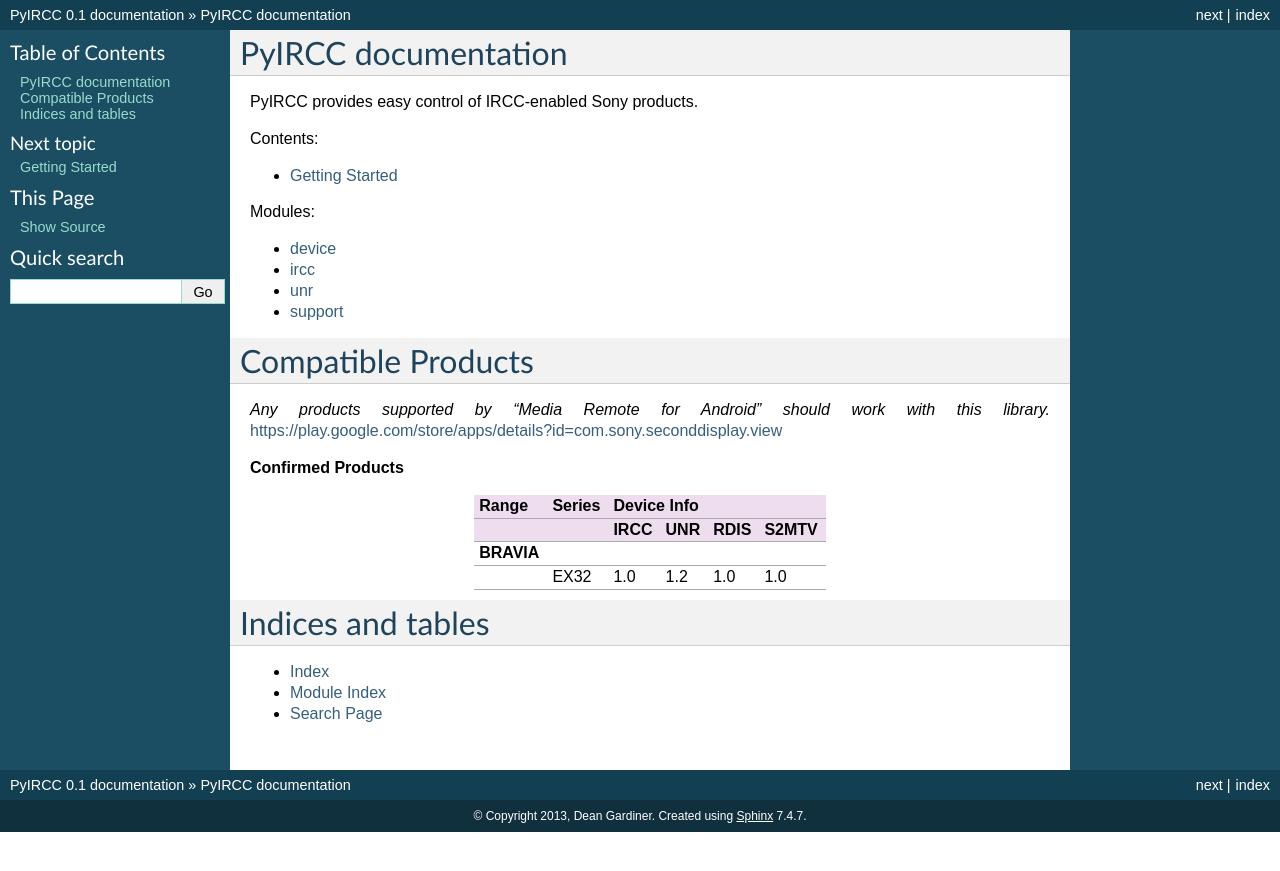
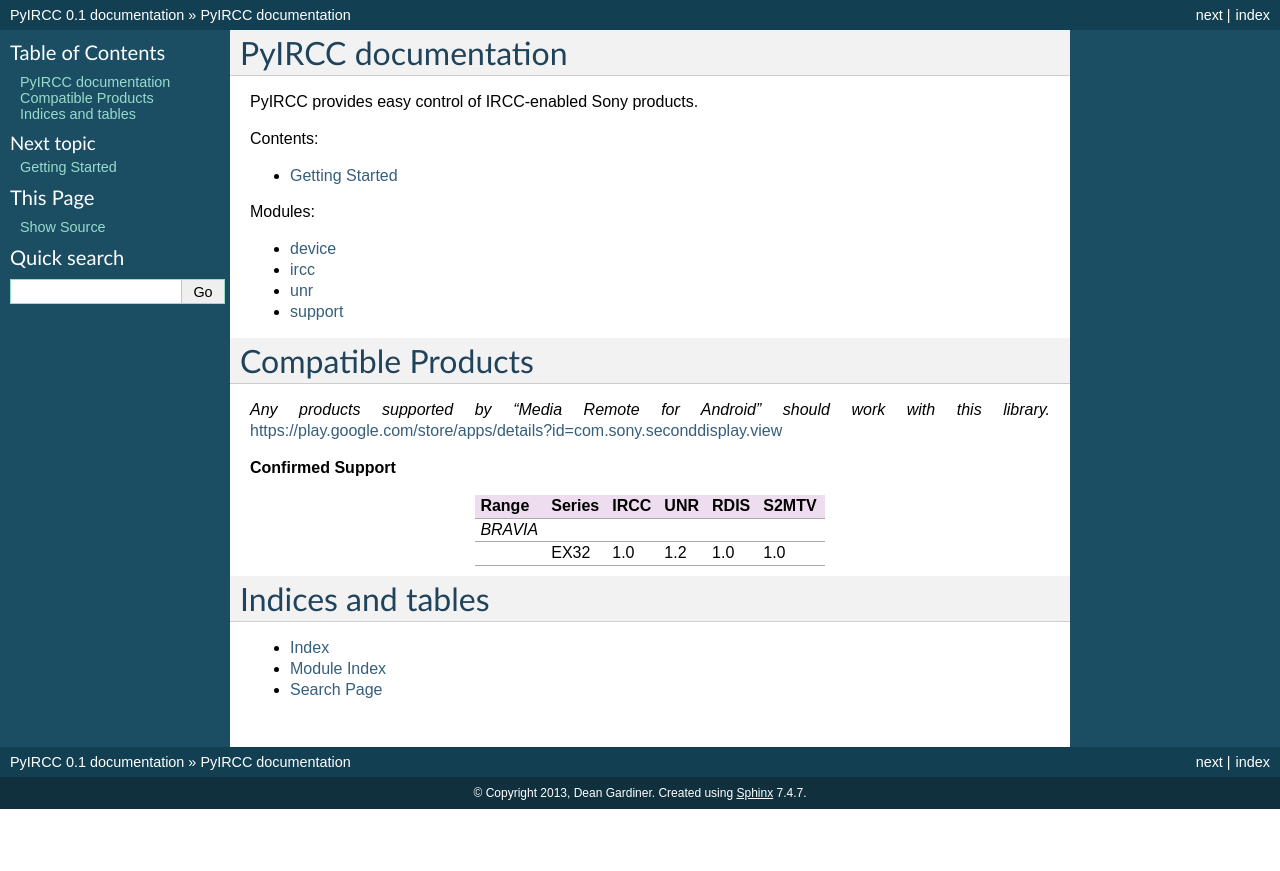
Before and after one commit to fuzeman/PyIRCC, a Sphinx documentation site: the page built from docs/index.rst, in a window 1280 px wide. Shown: the top 871 px of the page. Built offline with Sphinx 7.4.7, drawn with Linux system fonts in a browser that asks for light colours; formulas are drawn with MathJax 3.

Commit message:
Minor changes to [docs/index.rst] support table.

```diff
--- a/docs/index.rst
+++ b/docs/index.rst
@@ -26,14 +26,12 @@
 https://play.google.com/store/apps/details?id=com.sony.seconddisplay.view
 
 
-**Confirmed Products**
+**Confirmed Support**
 
-+------------------------+------------+---------------------------+
-| Range                  | Series     | Device Info               |
 +------------------------+------------+------+-----+------+-------+
-|                        |            | IRCC | UNR | RDIS | S2MTV |
+| Range                  | Series     | IRCC | UNR | RDIS | S2MTV |
 +========================+============+======+=====+======+=======+
-| **BRAVIA**             |            |                           |
+| *BRAVIA*               |            |                           |
 +------------------------+------------+------+-----+------+-------+
 |                        | EX32       | 1.0  | 1.2 | 1.0  | 1.0   |
 +------------------------+------------+------+-----+------+-------+
```
